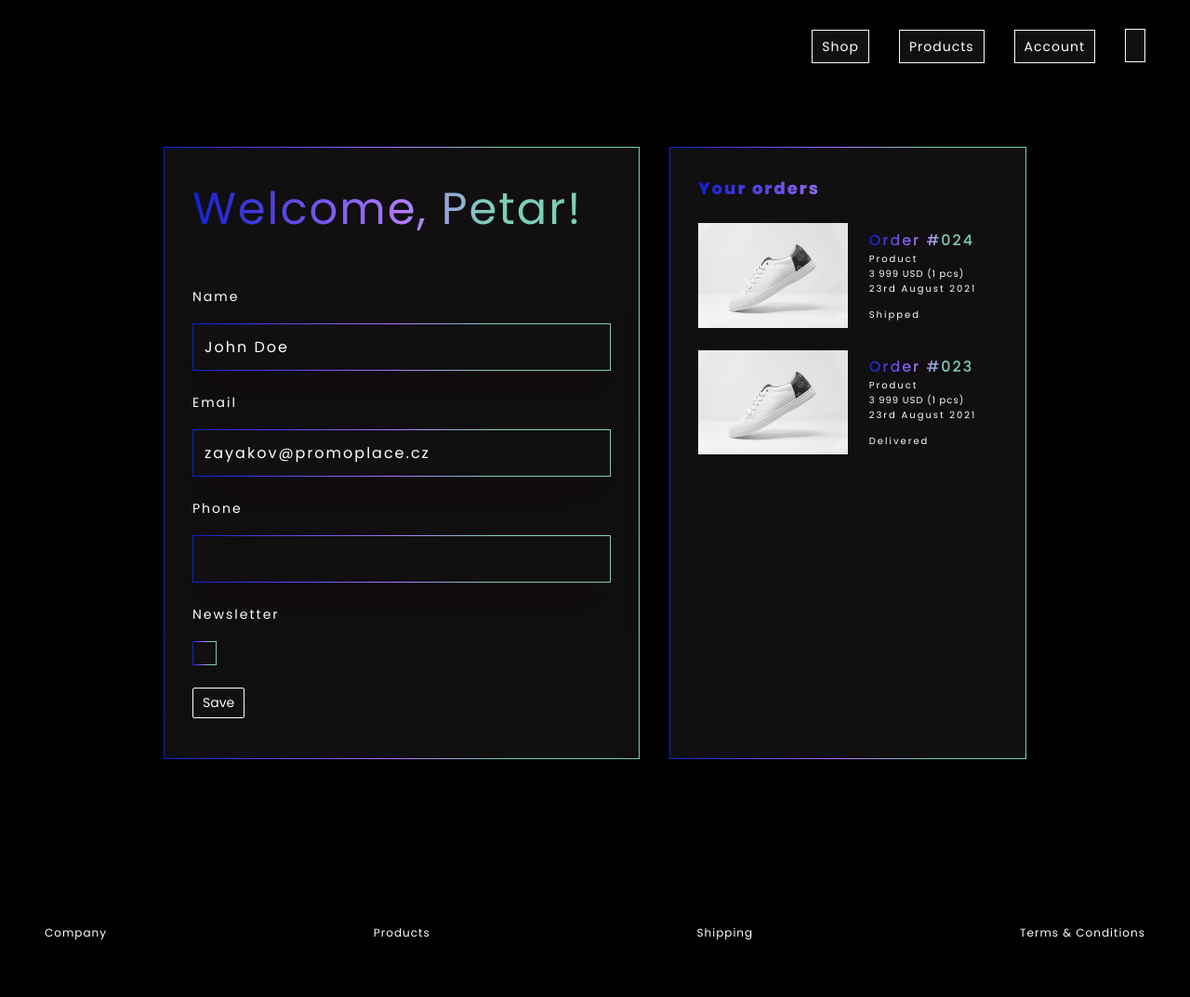
After one commit to zayprom/django-ecommerce, a Django app: page /customer-update/1/ in a window 1280 px wide. The commit adds this page. Shown: the whole page at 93% size. Run offline with Django 3.2, Linux system fonts and the light colour scheme; a user stored in the database is signed in; data comes from the database, SQL or seed files in the repository; both versions use the stored data as it was after the commit; some libraries are stand-ins or nearby versions.

Commit message:
major update

```diff
--- a/static/css/style.css
+++ b/static/css/style.css
@@ -375,8 +375,9 @@ p {
 
 .login {
   background-color: black;
+  padding-top: 5rem;
   /* padding: 10rem 20rem; */
-  height: calc(100vh - 10rem);
+  /* height: calc(100vh - 10rem); */
   display: flex;
   flex-direction: column;
   gap: 3.2rem;
@@ -398,7 +399,11 @@ p {
 
 .login-form label {
   display: block;
-  padding-bottom: 2.4rem;
+  padding-bottom: 1.8rem;
+  font-size: 1.4rem;
+  font-family: inherit;
+  color: #fff;
+  letter-spacing: 0.2rem;
 }
 
 .login-form input {
@@ -421,10 +426,62 @@ p {
   color: #fff;
 }
 
+.login-form input[type="submit"]:hover {
+  background-color: #fff;
+  color: rgb(17, 15, 15);
+  transition: 0.4s;
+}
+
+input[type="checkbox"] {
+  -webkit-appearance: none;
+  appearance: none;
+  background-color: rgb(17, 15, 15);
+  margin: 0;
+  font-family: inherit;
+  color: #af7aff;
+  width: 2rem;
+  height: 2rem;
+  border: 1px solid;
+  border-image: linear-gradient(to right, #121fcf 0%, #af7aff 50%, #7ccfb9 71%)
+    1;
+  display: grid;
+  place-content: center;
+}
+
+input[type="checkbox"]::before {
+  content: "";
+  width: 1.65rem;
+  height: 1.65rem;
+  transform: scale(0);
+  transition: 120ms transform ease-in-out;
+}
+
+input[type="checkbox"]:checked::before {
+  transform: scale(1);
+  box-shadow: inset 1em 1em;
+}
+
+.register-footer {
+  display: flex;
+  gap: 1.8rem;
+  color: #fff;
+  align-items: stretch;
+  padding-top: 2.4rem;
+}
+
+.register-field {
+  padding-bottom: 2.4rem;
+}
+
+.divider {
+  padding-bottom: 2.4rem;
+}
+
 .btn-login {
   border: 1px solid #fff;
   padding: 0.7rem 1rem;
   font-family: inherit;
+  font-size: 1.4rem;
   letter-spacing: 0.1rem;
   background-color: rgb(17, 15, 15);
   color: #fff;
@@ -557,6 +614,7 @@ p {
 }
 
 .billing-details {
+  padding-top: 2.4rem;
   padding-bottom: 2.4rem;
 }
 
@@ -664,6 +722,7 @@ p {
   border-radius: 2px;
   border: none;
   font-family: inherit;
+  font-size: 1.4rem;
   cursor: pointer;
   color: #fff;
   border: 1px solid #fff;
--- a/store/models.py
+++ b/store/models.py
@@ -2,14 +2,29 @@ from django.db import models
 from django.contrib.auth.models import User
 from django.db.models.base import ModelStateFieldsCacheDescriptor
 
+from django.dispatch import receiver
+from django.db.models.signals import post_save
+
 # Create your models here.
+
 class Customer(models.Model):
     user = models.OneToOneField(User, null=True, blank=True, on_delete=models.CASCADE)
     name = models.CharField(max_length = 200, null=True)
-    email = models.EmailField(max_length=500, blank=True, null=True)
+    email = models.EmailField(max_length=500, null=True)
+    phone = models.DecimalField(max_digits=12, decimal_places=0, null=True, blank=True)
+    newsletter = models.BooleanField(default=False)
+
+    @receiver(post_save, sender=User)
+    def create_user_customer(sender, instance, created, **kwargs):
+        if created:
+            Customer.objects.create(user=instance)
+
+    @receiver(post_save, sender=User)
+    def save_user_customer(sender, instance, **kwargs):
+        instance.customer.save()
 
     def __str__(self):
-        return self.name
+        return str(self.name)
 
 class Product(models.Model):
     name = models.CharField(max_length=200)
--- /dev/null
+++ b/store/templates/store/customer_form.html
@@ -0,0 +1,79 @@
+{% extends 'store/main.html' %} {% load static %} {% block content %}
+
+    <main>
+        <section id="section-account" class="account">
+            <div class="account-container">
+                <div class="heading-tertiary gradient">Welcome, Petar!</div>
+                <!-- <p class="welcome-msg">Thanks for being part of Unique Online Store!</p> -->
+                <div class="account-info">
+
+
+                <div class="person-details">
+                <form class="login-form" method="POST">
+                    {% csrf_token %}
+                    <div>
+                        <label for="name">{{form.name.label}}</label>
+                        <p class="register-field">{{form.name}}</p>
+                      </div>
+                      <div>
+                        <label for="email">{{form.email.label}}</label>
+                        <p class="register-field">{{form.email}}</p>
+                      </div>
+                      <div>
+                        <label for="phone">{{form.phone.label}}</label>
+                        <p class="register-field">{{form.phone}}</p>
+                      </div>
+                      <div>
+                        <label for="newsletter">{{form.newsletter.label}}</label>
+                        <p class="register-field">{{form.newsletter}}</p>
+                      </div>
+                    <button id="submit" class="qty-btn">Save</button>
+                </div>
+                </form>
+                </div>
+
+                </div>
+
+            <div class="account-container-2">
+                <div class="account-headings gradient">Your orders</div>
+                <div class="order-box">
+
+                    <div class="order-img">
+                        <img
+                        class="product-img"
+                        src="static/img/trendest-studio-XZ3EmAIWuz0-unsplash.jpg" />
+                    </div>
+
+                    <div class="order-details">
+                    <div class="order-num gradient">Order #024</div>
+                    <div class="order-product">Product </div>
+                    <div class="order-detail">3 999 USD <span class="order-detail">(1 pcs)</span></div>
+                    <div class="order-date">23rd August 2021</div>
+                    <div class="order-status">Shipped</div>
+                    </div>
+                </div>
+
+                <div class="order-box">
+
+                    <div class="order-img">
+                        <img
+                        class="product-img"
+                        src="static/img/trendest-studio-XZ3EmAIWuz0-unsplash.jpg" />
+                    </div>
+
+                    <div class="order-details">
+                    <div class="order-num gradient">Order #023</div>
+                    <div class="order-product">Product </div>
+                    <div class="order-detail">3 999 USD <span class="order-detail">(1 pcs)</span></div>
+                    <div class="order-date">23rd August 2021</div>
+                    <div class="order-status">Delivered</div>
+                    </div>
+                </div>
+
+                </div>
+            </div>
+        </section>
+
+    </main>
+
+{% endblock %}
--- a/store/templates/store/main.html
+++ b/store/templates/store/main.html
@@ -85,7 +85,17 @@
               >Products</a
             >
           </li>
-          <li><a class="main-nav-link" href="login.html">Account</a></li>
+          <li>
+            {% if request.user.is_authenticated %}
+            <a
+              class="main-nav-link"
+              href="{% url 'customer' user.customer.id %}"
+              >Account</a
+            >
+            {% else %}
+            <a class="main-nav-link" href="{% url 'register' %}">Account</a>
+            {% endif %}
+          </li>
           <li>
             <a class="main-nav-link" href="{% url 'cart' %}">
               <i class="ph-shopping-cart-simple"></i>
--- a/store/urls.py
+++ b/store/urls.py
@@ -1,6 +1,6 @@
-from django.urls import path
 from django.urls import path
 from . import views
+from .views import RegisterPage, CustomLoginView, CustomerDetail, CustomerUpdate
 
 urlpatterns = [
     path('', views.store, name = 'store'),
@@ -9,4 +9,10 @@ urlpatterns = [
     # path('product/<str:id>/', views.detail, name = 'detail'),
     path('update_item/', views.updateItem, name="update_item"),
     path('process_order/', views.processOrder, name="process_order"),
+
+    path('register/', RegisterPage.as_view(), name = 'register'),
+    path('login/', CustomLoginView.as_view(), name = 'login'),
+
+    path('customer/<int:pk>/', CustomerDetail.as_view(), name = 'customer'),
+    path('customer-update/<int:pk>/', CustomerUpdate.as_view(), name = 'customer-update'),
 ]
--- a/store/utils.py
+++ b/store/utils.py
@@ -66,7 +66,7 @@ def guestOrder(request, data):
     customer, created = Customer.objects.get_or_create(
         email=email,
         )
-    customer.name = name
+    customer.name=name
     customer.save()
 
     order = Order.objects.create(
--- a/store/views.py
+++ b/store/views.py
@@ -1,12 +1,23 @@
-from django.shortcuts import render
+from typing import ContextManager
+from django.shortcuts import render, redirect
 
 from .models import *
+from django.contrib.auth.views import LoginView
+from django.contrib.auth.mixins import LoginRequiredMixin
+from django.views.generic.detail import DetailView
+from django.contrib.auth.forms import UserCreationForm
+from django.views.generic.edit import FormView, UpdateView
+from django.contrib.auth import login
+
+from django.urls import reverse_lazy
+
 from django.http import JsonResponse
 import json
 import datetime
 from .utils import cookieCart, cartData, guestOrder
 
 # Create your views here.
+
 def store(request):
 
     data = cartData(request)
@@ -16,10 +27,47 @@ def store(request):
     context = {'products':products, 'cartItems':cartItems}
     return render(request, 'store/store.html', context)
 
-# def detail(request, pk):
-#     product = Product.objects.get(id = pk)
-#     context = {'product':product}
-#     return render(request, 'store/item_detail.html', context)
+
+class CustomLoginView(LoginView):
+	template_name = 'store/login.html'
+	fields = '__all__'
+	redirect_authenticated_user = True
+
+	def get_success_url(self):
+		return reverse_lazy('store')
+
+class RegisterPage(FormView):
+	template_name = 'store/register.html'
+	form_class = UserCreationForm
+	redirect_authenticated_user = True
+	success_url = reverse_lazy('store')
+
+
+	def form_valid(self, form):
+		user = form.save()
+		if user is not None:
+			login(self.request, user)
+		return super(RegisterPage, self).form_valid(form)
+
+	def get(self, *args, **kwargs):
+		if self.request.user.is_authenticated:
+			return redirect('store')
+		return super(RegisterPage, self).get(*args, **kwargs)
+
+
+class CustomerDetail(LoginRequiredMixin, DetailView):
+    model = Customer
+    context_object_name = 'customer'
+    template_name = 'store/customer.html'
+    queryset = Customer.objects.all()
+
+
+class CustomerUpdate(LoginRequiredMixin, UpdateView):
+	model = Customer
+	fields = ['name', 'email', 'phone', 'newsletter']
+	success_url = reverse_lazy('store')
+	queryset = Customer.objects.all()
+
 
 def cart(request):
 
```
Also changed, not shown: store/templates/store/checkout.html (+16 -12 lines), store/templates/store/customer.html (added, +74 -0 lines), store/templates/store/login.html (added, +25 -0 lines), store/templates/store/register.html (added, +30 -0 lines), db.sqlite3, store/migrations/0006_profile.py (added), store/migrations/0007_delete_profile.py (added), store/migrations/0008_auto_20220105_0517.py (added), 1 other file.
